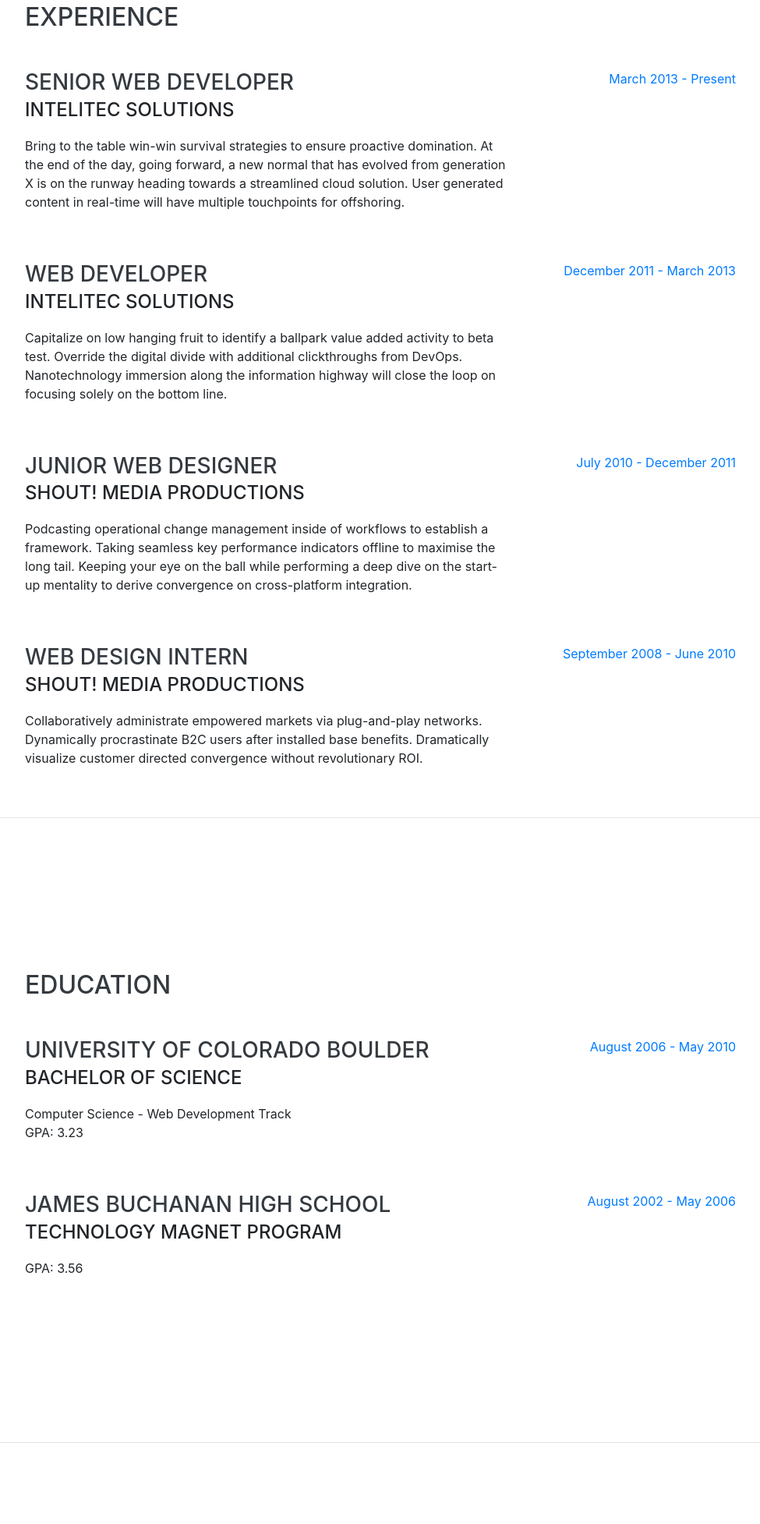
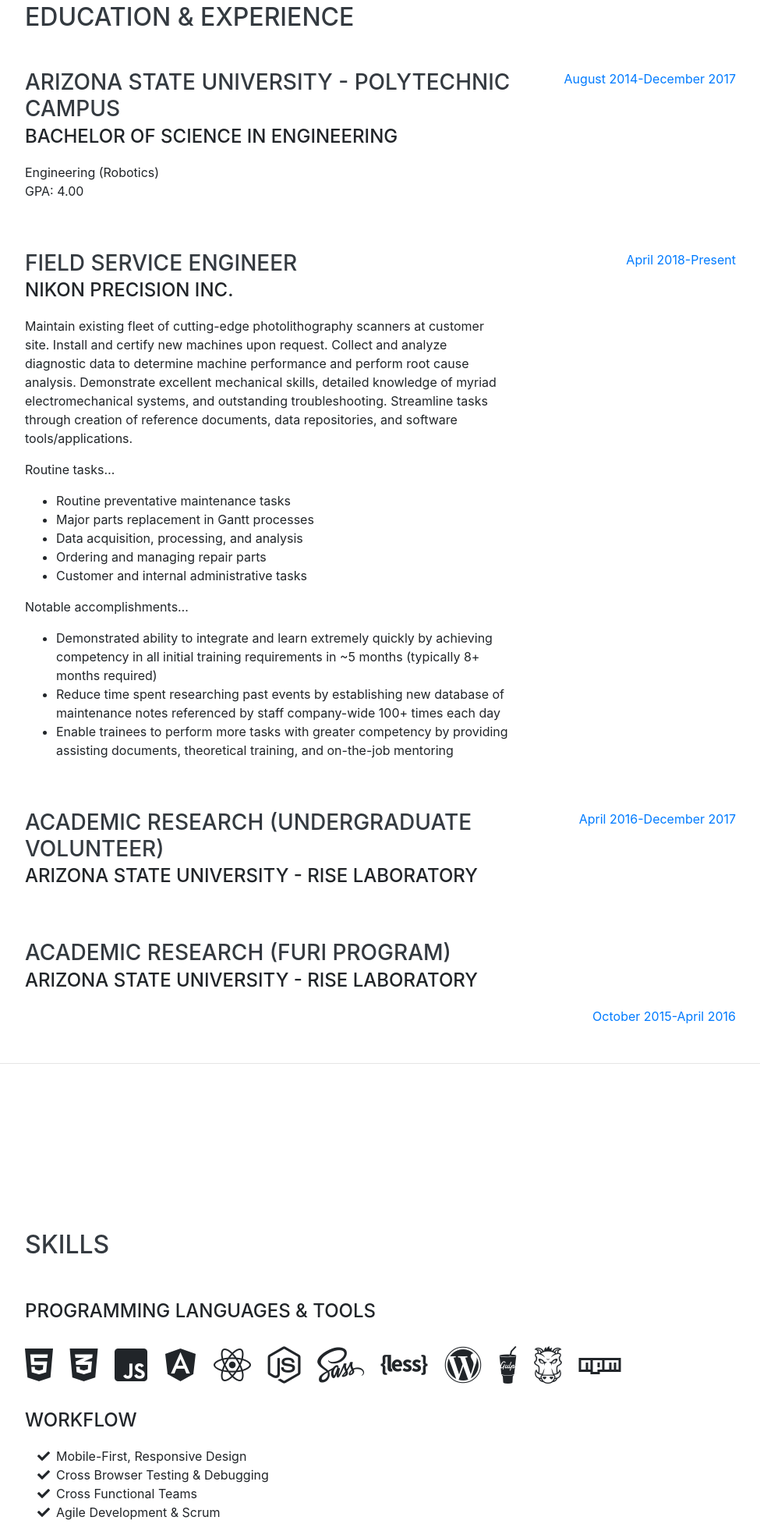
Before and after one commit to SeanWolfgang/SeanWolfgang.github.io, a website with bundled scripts: page index.html in a window 1280 px wide. Shown: the part 846-2800 px from the top of the page at 78% size, without its empty margins (288-1263 px from the left). Built offline with nearby package versions, Linux system fonts and the light colour scheme; a web font is replaced by a local one.

Commit message:
Updated to include some personal details, rather than template.

```diff
--- a/index.html
+++ b/index.html
@@ -27,7 +27,7 @@
 
   <nav class="navbar navbar-expand-lg navbar-dark bg-primary fixed-top" id="sideNav">
     <a class="navbar-brand js-scroll-trigger" href="#page-top">
-      <span class="d-block d-lg-none">Clarence Taylor</span>
+      <span class="d-block d-lg-none">Sean Wolfgang Wachtel</span>
       <span class="d-none d-lg-block">
         <img class="img-fluid img-profile rounded-circle mx-auto mb-2" src="img/profile.jpg" alt="">
       </span>
@@ -53,7 +53,10 @@
           <a class="nav-link js-scroll-trigger" href="#interests">Interests</a>
         </li>
         <li class="nav-item">
-          <a class="nav-link js-scroll-trigger" href="#awards">Awards</a>
+          <a class="nav-link js-scroll-trigger" href="#awards">Projects</a>
+        </li>
+		<li class="nav-item">
+          <a class="nav-link js-scroll-trigger" href="#awards">Planned Projects...</a>
         </li>
       </ul>
     </div>
@@ -63,26 +66,32 @@
 
     <section class="resume-section p-3 p-lg-5 d-flex align-items-center" id="about">
       <div class="w-100">
-        <h1 class="mb-0">Clarence
-          <span class="text-primary">Taylor</span>
+        <h1 class="mb-0">Sean Wolfgang
+          <span class="text-primary">Wachtel</span>
         </h1>
-        <div class="subheading mb-5">3542 Berry Street · Cheyenne Wells, CO 80810 · (317) 585-8468 ·
-          <a href="mailto:name@email.com">name@email.com</a>
+        <div class="subheading mb-5">Phoenix, AZ
+          <a href="mailto:name@email.com">SeanWolfgang.Wachtel@email.com</a>
         </div>
-        <p class="lead mb-5">I am experienced in leveraging agile frameworks to provide a robust synopsis for high level overviews. Iterative approaches to corporate strategy foster collaborative thinking to further the overall value proposition.</p>
+        <p class="lead mb-5">I am an engineer in broad strokes, advancing in machine learning and artificial intelligence. I work as a Field Service Engineer, and spend my free time studying software development, mathematics, and machine learning. I am working towards researching more conventionally "intelligent" algorithms and software agents.</p>
         <div class="social-icons">
-          <a href="#">
+          <a href="https://www.linkedin.com/in/seanwolfgang-wachtel/">
             <i class="fab fa-linkedin-in"></i>
           </a>
-          <a href="#">
+          <a href="https://github.com/SeanWolfgang">
             <i class="fab fa-github"></i>
           </a>
+
+		  <!-- Can also use twitter and facebook-f... -->
+
+          <!--
 		  <a href="#">
             <i class="fab fa-twitter"></i>
           </a>
           <a href="#">
             <i class="fab fa-facebook-f"></i>
           </a>
+		  -->
+
         </div>
       </div>
     </section>
@@ -91,82 +100,66 @@
 
     <section class="resume-section p-3 p-lg-5 d-flex justify-content-center" id="experience">
       <div class="w-100">
-        <h2 class="mb-5">Experience</h2>
+        <h2 class="mb-5">Education & Experience</h2>
+
 
         <div class="resume-item d-flex flex-column flex-md-row justify-content-between mb-5">
           <div class="resume-content">
-            <h3 class="mb-0">Senior Web Developer</h3>
-            <div class="subheading mb-3">Intelitec Solutions</div>
-            <p>Bring to the table win-win survival strategies to ensure proactive domination. At the end of the day, going forward, a new normal that has evolved from generation X is on the runway heading towards a streamlined cloud solution. User generated content in real-time will have multiple touchpoints for offshoring.</p>
+            <h3 class="mb-0">Arizona State University - Polytechnic Campus</h3>
+            <div class="subheading mb-3">Bachelor of Science in Engineering</div>
+            <div>Engineering (Robotics)</div>
+            <p>GPA: 4.00</p>
           </div>
           <div class="resume-date text-md-right">
-            <span class="text-primary">March 2013 - Present</span>
+            <span class="text-primary">August 2014-December 2017</span>
           </div>
         </div>
 
 		<div class="resume-item d-flex flex-column flex-md-row justify-content-between mb-5">
           <div class="resume-content">
-            <h3 class="mb-0">Web Developer</h3>
-            <div class="subheading mb-3">Intelitec Solutions</div>
-            <p>Capitalize on low hanging fruit to identify a ballpark value added activity to beta test. Override the digital divide with additional clickthroughs from DevOps. Nanotechnology immersion along the information highway will close the loop on focusing solely on the bottom line.</p>
+            <h3 class="mb-0">Field Service Engineer</h3>
+            <div class="subheading mb-3">Nikon Precision Inc.</div>
+            <p>Maintain existing fleet of cutting-edge photolithography scanners at customer site. Install and certify new machines upon request. Collect and analyze diagnostic data to determine machine performance and perform root cause analysis. Demonstrate excellent mechanical skills, detailed knowledge of myriad electromechanical systems, and outstanding troubleshooting. Streamline tasks through creation of reference documents, data repositories, and software tools/applications.</p>
+			<p>Routine tasks…<p>
+			<ul>
+				<li>Routine preventative maintenance tasks</li>
+				<li>Major parts replacement in Gantt processes</li>
+				<li>Data acquisition, processing, and analysis</li>
+				<li>Ordering and managing repair parts</li>
+				<li>Customer and internal administrative tasks</li>
+			</ul>
+			<p>Notable accomplishments…<p>
+			<ul>
+				<li>Demonstrated ability to integrate and learn extremely quickly by achieving competency in all initial training requirements in ~5 months (typically 8+ months required)</li>
+				<li>Reduce time spent researching past events by establishing new database of maintenance notes referenced by staff company-wide 100+ times each day</li>
+				<li>Enable trainees to perform more tasks with greater competency by providing assisting documents, theoretical training, and on-the-job mentoring</li>
+			</ul>
 			</div>
           <div class="resume-date text-md-right">
-            <span class="text-primary">December 2011 - March 2013</span>
+            <span class="text-primary">April 2018-Present</span>
           </div>
         </div>
 
 		<div class="resume-item d-flex flex-column flex-md-row justify-content-between mb-5">
           <div class="resume-content">
-            <h3 class="mb-0">Junior Web Designer</h3>
-            <div class="subheading mb-3">Shout! Media Productions</div>
-            <p>Podcasting operational change management inside of workflows to establish a framework. Taking seamless key performance indicators offline to maximise the long tail. Keeping your eye on the ball while performing a deep dive on the start-up mentality to derive convergence on cross-platform integration.</p>
+            <h3 class="mb-0">Academic Research (Undergraduate Volunteer)</h3>
+            <div class="subheading mb-3">Arizona State University - RISE Laboratory</div>
+            <p></p>
           </div>
           <div class="resume-date text-md-right">
-            <span class="text-primary">July 2010 - December 2011</span>
+            <span class="text-primary">April 2016-December 2017</span>
           </div>
-        </div>
+        </div
 
-        <div class="resume-item d-flex flex-column flex-md-row justify-content-between">
-          <div class="resume-content">
-            <h3 class="mb-0">Web Design Intern</h3>
-            <div class="subheading mb-3">Shout! Media Productions</div>
-            <p>Collaboratively administrate empowered markets via plug-and-play networks. Dynamically procrastinate B2C users after installed base benefits. Dramatically visualize customer directed convergence without revolutionary ROI.</p>
-          </div>
-          <div class="resume-date text-md-right">
-            <span class="text-primary">September 2008 - June 2010</span>
-          </div>
-        </div>
-
-      </div>
-
-    </section>
-
-    <hr class="m-0">
-
-    <section class="resume-section p-3 p-lg-5 d-flex align-items-center" id="education">
-      <div class="w-100">
-        <h2 class="mb-5">Education</h2>
 
         <div class="resume-item d-flex flex-column flex-md-row justify-content-between mb-5">
           <div class="resume-content">
-            <h3 class="mb-0">University of Colorado Boulder</h3>
-            <div class="subheading mb-3">Bachelor of Science</div>
-            <div>Computer Science - Web Development Track</div>
-            <p>GPA: 3.23</p>
+            <h3 class="mb-0">Academic Research (FURI Program)</h3>
+            <div class="subheading mb-3">Arizona State University - RISE Laboratory</div>
+            <p></p>
           </div>
           <div class="resume-date text-md-right">
-            <span class="text-primary">August 2006 - May 2010</span>
-          </div>
-        </div>
-
-        <div class="resume-item d-flex flex-column flex-md-row justify-content-between">
-          <div class="resume-content">
-            <h3 class="mb-0">James Buchanan High School</h3>
-            <div class="subheading mb-3">Technology Magnet Program</div>
-            <p>GPA: 3.56</p>
-          </div>
-          <div class="resume-date text-md-right">
-            <span class="text-primary">August 2002 - May 2006</span>
+            <span class="text-primary">October 2015-April 2016</span>
           </div>
         </div>
 
```
Lines whose indentation alone changed are shown as unchanged.
